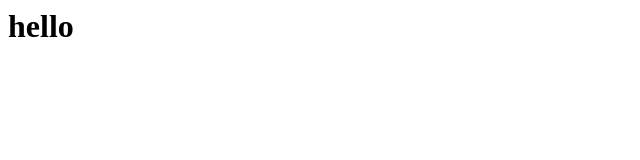
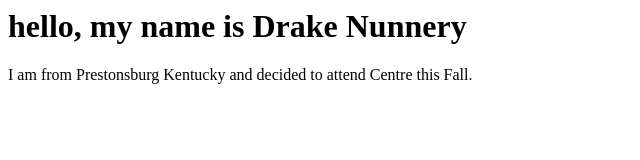
Before and after one commit to DrakeNunnery/Hi-Class, a plain HTML site: page index.html in a window 1280 px wide. Shown: the whole page, without its empty margins (0-640 px from the left). Drawn offline with Linux system fonts and the light colour scheme.

Commit message:
Update index.html

```diff
--- a/index.html
+++ b/index.html
@@ -1,5 +1,8 @@
 <html>
 <body>
-<h1>hello</h1>
+<h1>hello, my name is Drake Nunnery</h1>
+  <p>
+    I am from Prestonsburg Kentucky and decided to attend Centre this Fall.
+  </p>
 </body>
 </html>
```
